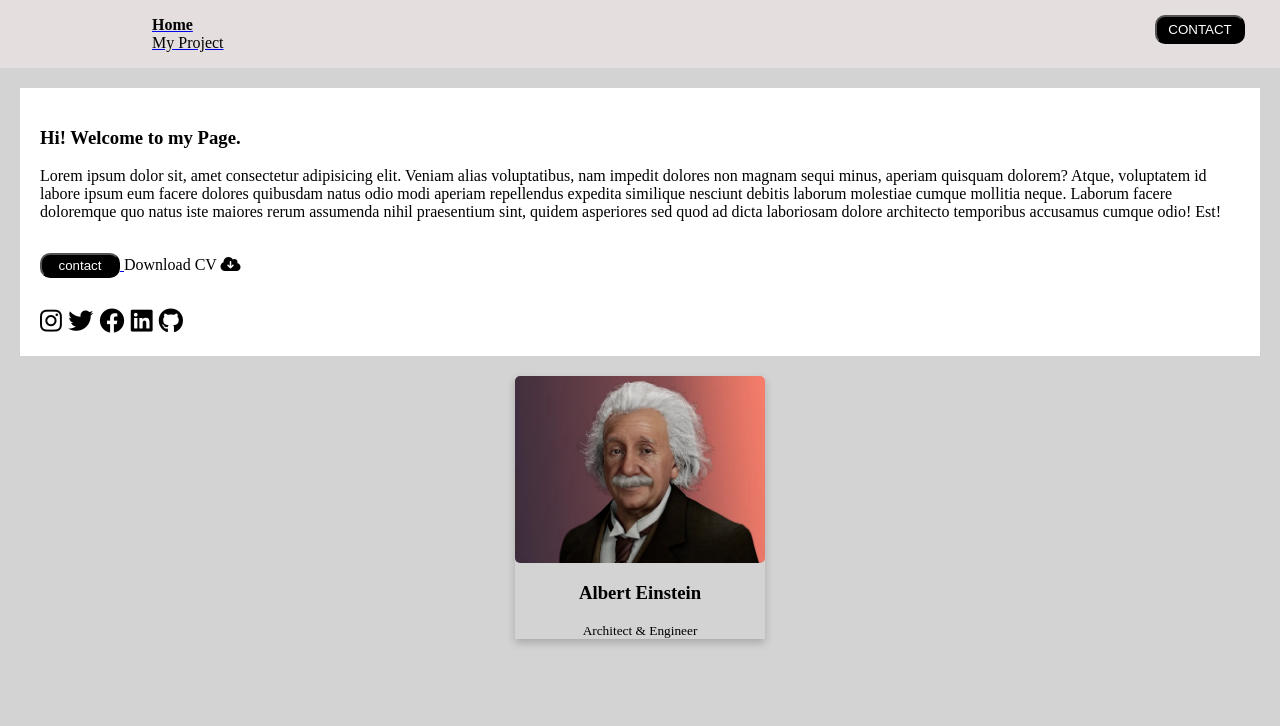
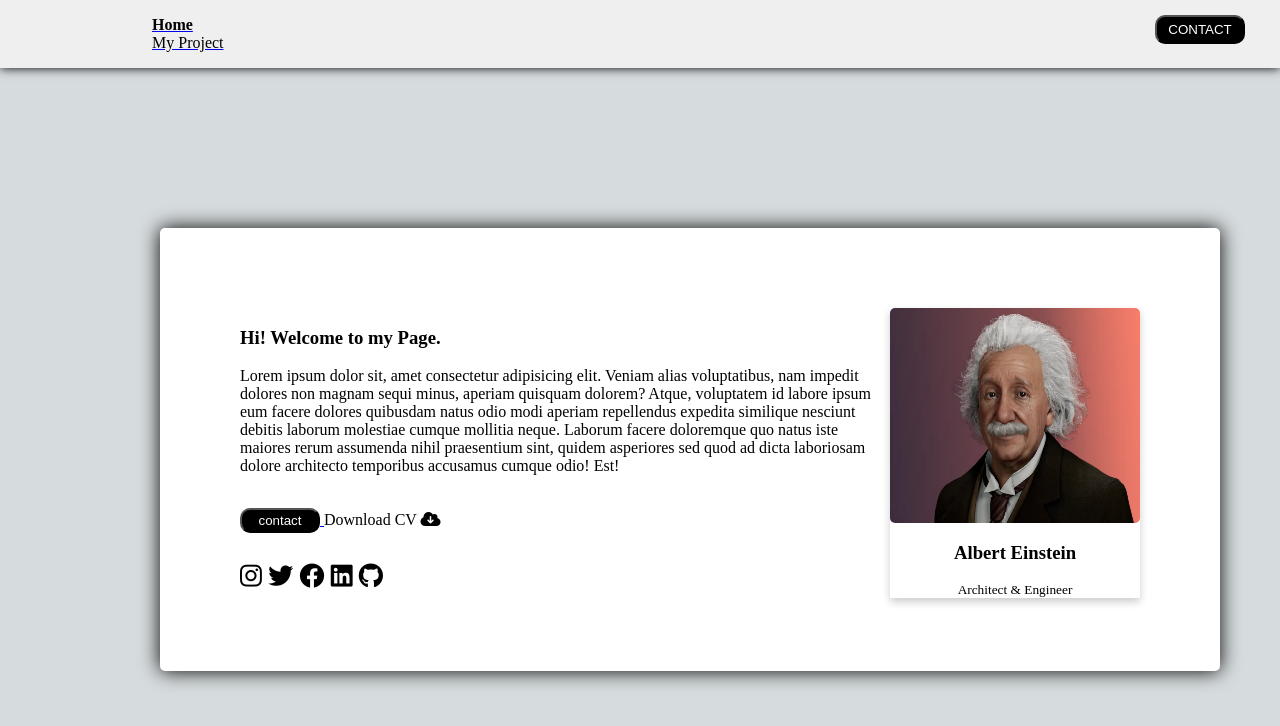
Before and after one commit to Rahmathnovsky/batch-33, a plain HTML site: page index.html in a window 1280 px wide. Drawn offline with Linux system fonts and the light colour scheme.

Commit message:
update index

```diff
--- a/index.html
+++ b/index.html
@@ -4,9 +4,9 @@
     <link rel="stylesheet" href="https://cdnjs.cloudflare.com/ajax/libs/font-awesome/6.1.0/css/all.min.css" integrity="sha512-10/jx2EXwxxWqCLX/hHth/vu2KY3jCF70dCQB8TSgNjbCVAC/8vai53GfMDrO2Emgwccf2pJqxct9ehpzG+MTw==" crossorigin="anonymous" referrerpolicy="no-referrer" />
     <link rel="stylesheet" href="assets/style.css">
 </head>
-<body style="background-color: lightgray; margin: 0">
+<body style="background-color: rgb(214, 219, 221); margin: 0">
 <!--Navbar-->
-    <nav style="display: flex; background-color: rgb(228, 222, 222);">
+    <nav style="display: flex; background-color: rgb(240, 239, 239); box-shadow: 0 0px 10px 0 black;">
         <div class="nav-left">
             <ul>
                 <a href="#"><li style="display: inline; padding: 12px; color: black; font-weight: bold;">Home</li></a>
@@ -22,8 +22,15 @@
     </nav>
 <!--END Navbar-->
     <div>
-        <div style="background-color: white; margin: 20px; padding: 20px;">
-            <div style="height: 110px;">
+        <div style="background-color: white; margin: 160px; padding: 80px; width: 900px; box-shadow: 0 0px 20px 0 black; border-radius: 5px;">
+            <div class="card-right" style="margin-top: 10px; float: right; margin: 0%;">
+                <img src="img/albert.png" style="width:100%; height: 215px; border-radius: 5px;">
+                <div style="text-align: center">
+                    <h3><b>Albert Einstein</b></h3>
+                    <small>Architect & Engineer</small>
+                </div>
+            </div>
+            <div style="height: 165px;">
                 <h3>Hi! Welcome to my Page.</h3>
                 <p>Lorem ipsum dolor sit, amet consectetur adipisicing elit. Veniam alias voluptatibus, nam impedit dolores non magnam sequi minus, aperiam quisquam dolorem? Atque, voluptatem id labore ipsum eum facere dolores quibusdam natus odio modi aperiam repellendus expedita similique nesciunt debitis laborum molestiae cumque mollitia neque. Laborum facere doloremque quo natus iste maiores rerum assumenda nihil praesentium sint, quidem asperiores sed quod ad dicta laboriosam dolore architecto temporibus accusamus cumque odio! Est!</p>
             </div>
@@ -42,14 +49,9 @@
                 <i class="fa-brands fa-linkedin"></i>
                 <i class="fa-brands fa-github"></i>
             </div>
+
         </div>
-        <div class="card-right" style="margin: auto; margin-top: 10px;">
-            <img src="img/albert.png" style="width:100%; border-radius: 5px;">
-            <div style="text-align: center">
-                <h3><b>Albert Einstein</b></h3>
-                <small>Architect & Engineer</small>
-            </div>
-        </div>
+
     </div>
 
 </body>
```
